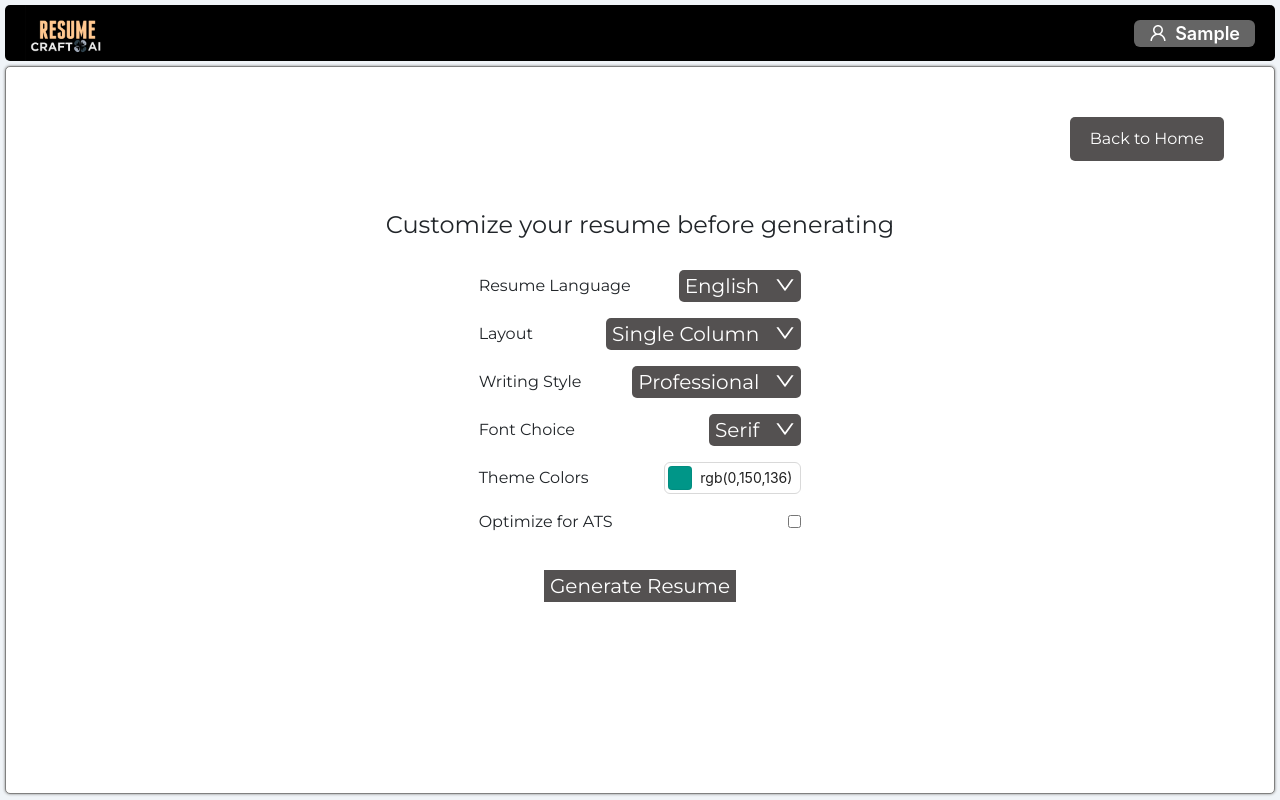
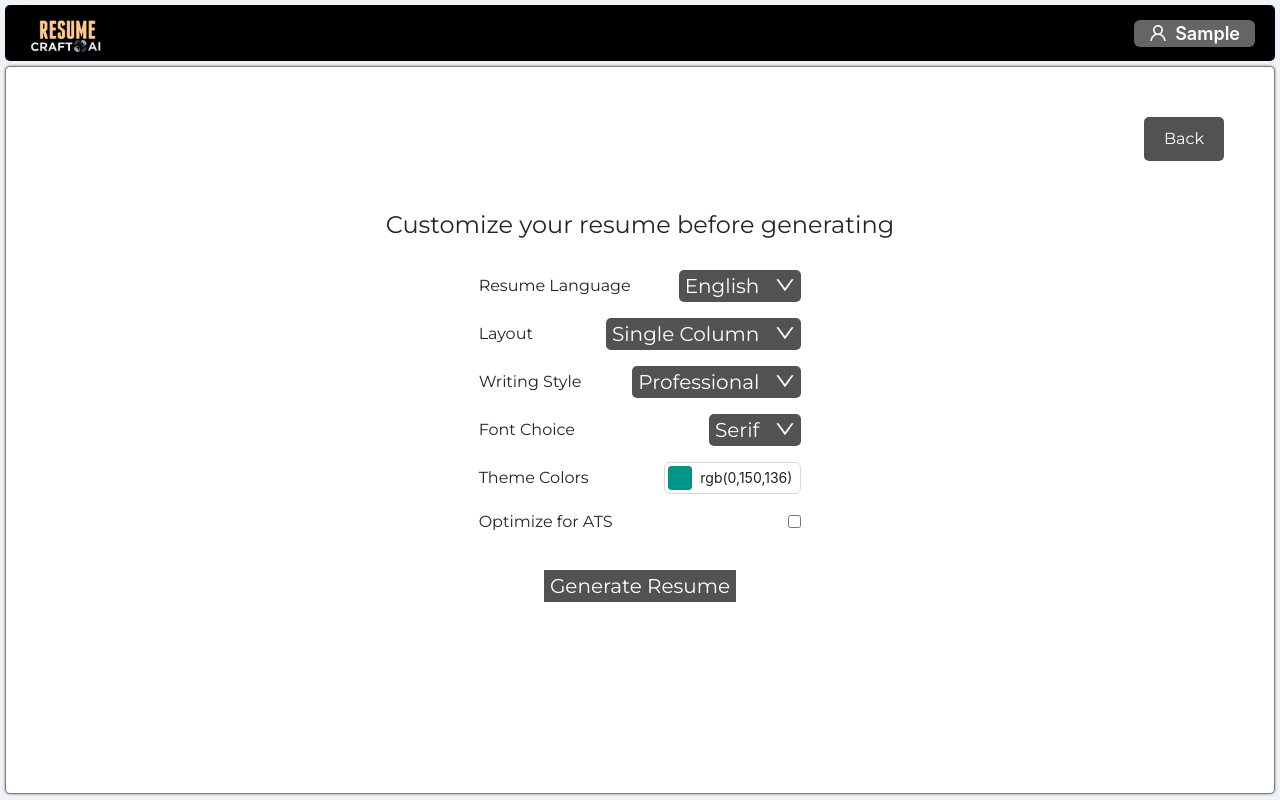
Before and after one commit to thomastepi/resume-craft, a React (Create React App) app: page /templates/1 in a window 1280 px wide. Built offline with nearby package versions, Linux system fonts and the light colour scheme; sample sign-in values are in the browser's storage.

Commit message:
update btn text

```diff
--- a/src/pages/templates/index.js
+++ b/src/pages/templates/index.js
@@ -48,7 +48,7 @@ const Templates = () => {
             navigate("/home");
           }}
         >
-          {params.id === "1" ? "Back to Home" : "Back"}
+          {params.id === "1" && generatedHTML ? "Back to Home" : "Back"}
         </button>
         {params.id === "1" && generatedHTML && (
           <button className="action-btn" onClick={handlePrint}>
```
